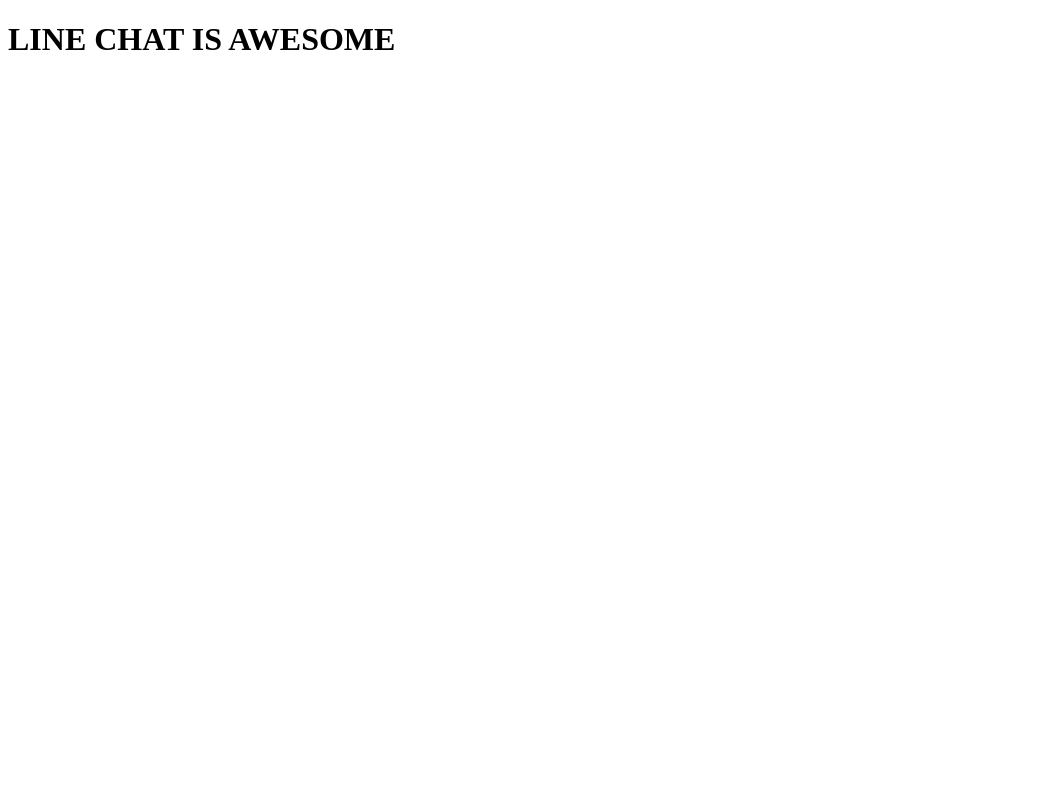
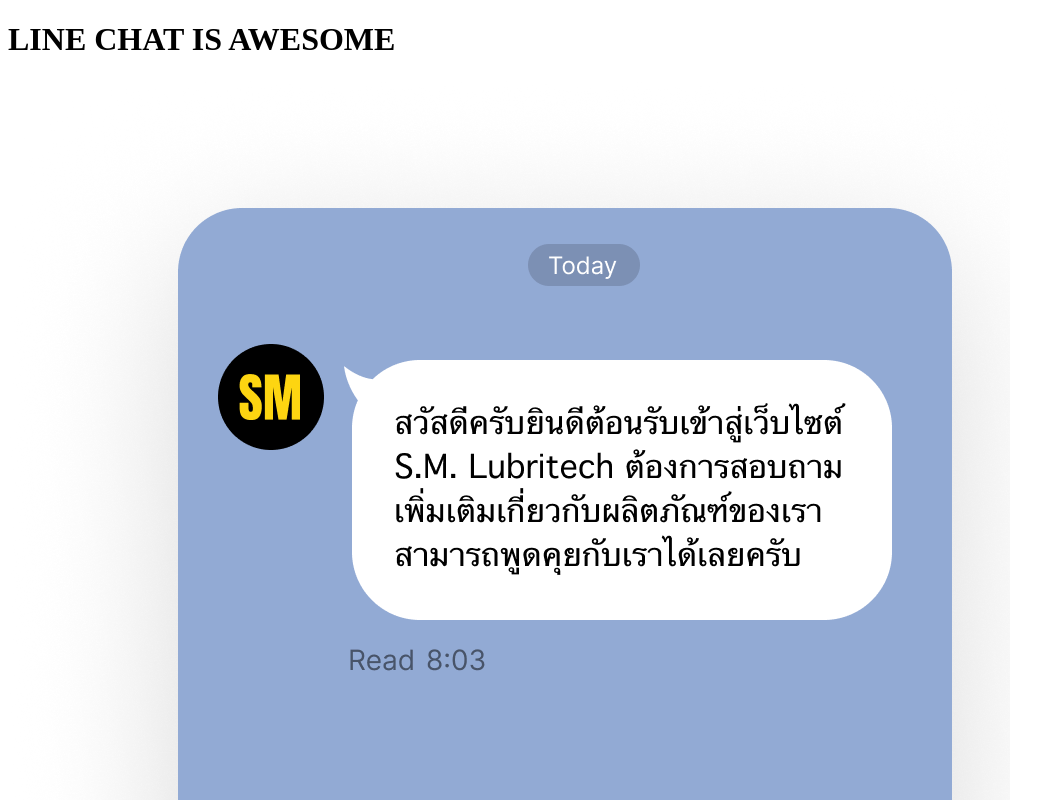
Before and after one commit to 1dd-co/linechat, a plain HTML site: page index.html in a window 1280 px wide. Shown: the top 800 px of the page, without its empty margins (0-1042 px from the left). Drawn offline with Linux system fonts and the light colour scheme.

Commit message:
add image

```diff
--- a/index.html
+++ b/index.html
@@ -3,9 +3,10 @@
   <head>
     <meta charset="UTF-8" />
     <meta name="viewport" content="width=device-width, initial-scale=1.0" />
-    <title>Document</title>
+    <title>LINE CHAT</title>
   </head>
   <body>
     <h1>LINE CHAT IS AWESOME</h1>
+    <img src="images/chatbox.png" alt="" />
   </body>
 </html>
```
Also changed, not shown: images/chatbox.png (added).
